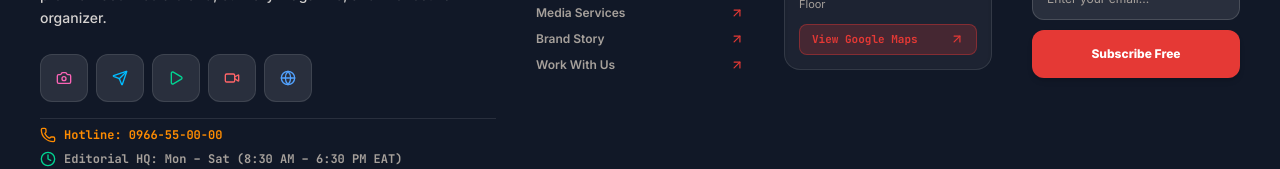
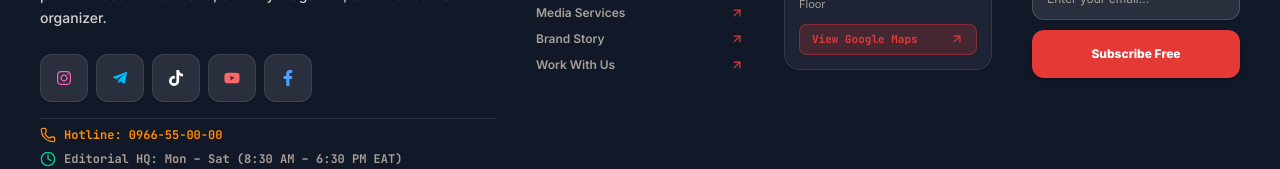
Before and after one commit to Moss-kk/Addis_Foodie, a Next.js app: page /events in a window 1280 px wide. Shown: the part 2696-2865 px from the top of the page. Built offline with nearby package versions, Linux system fonts and the light colour scheme.

Commit message:
feat:_real_brand_social_icons_via_react-icons

```diff
--- a/package.json
+++ b/package.json
@@ -17,6 +17,7 @@
     "next": "16.2.11",
     "react": "19.2.4",
     "react-dom": "19.2.4",
+    "react-icons": "^5.7.0",
     "three": "^0.185.1"
   },
   "devDependencies": {
--- a/src/components/Footer.tsx
+++ b/src/components/Footer.tsx
@@ -2,7 +2,8 @@
 
 import React, { useState } from 'react';
 import Link from 'next/link';
-import { Flame, Camera, Send, Phone, ArrowUpRight, MapPin, Clock, Video, Play, Globe } from 'lucide-react';
+import { Flame, Phone, ArrowUpRight, MapPin, Clock } from 'lucide-react';
+import { FaInstagram, FaTelegramPlane, FaTiktok, FaYoutube, FaFacebookF } from 'react-icons/fa';
 import AddisFoodieLogo from './ui/AddisFoodieLogo';
 
 export default function Footer() {
@@ -38,50 +39,50 @@ export default function Footer() {
                 href="https://www.instagram.com/p/CK8TFBSngx8/?igshid=1pjzbuzr55jv8"
                 target="_blank"
                 rel="noopener noreferrer"
-                className="touch-target p-2.5 rounded-xl bg-white/10 hover:bg-pink-600/40 text-white transition-all border border-white/10 flex items-center justify-center hover:scale-105"
+                className="touch-target p-2.5 rounded-xl bg-white/10 hover:bg-gradient-to-br hover:from-pink-500 hover:to-orange-400 text-white transition-all border border-white/10 flex items-center justify-center hover:scale-105"
                 title="Instagram @addisfoodiess"
               >
-                <Camera className="w-4 h-4 text-pink-400" />
+                <FaInstagram className="w-4 h-4 text-pink-400" size={16} />
               </a>
 
               <a
                 href="https://t.me/addisfoodies"
                 target="_blank"
                 rel="noopener noreferrer"
-                className="touch-target p-2.5 rounded-xl bg-white/10 hover:bg-sky-600/40 text-white transition-all border border-white/10 flex items-center justify-center hover:scale-105"
+                className="touch-target p-2.5 rounded-xl bg-white/10 hover:bg-sky-500 text-white transition-all border border-white/10 flex items-center justify-center hover:scale-105"
                 title="Telegram Feed t.me/addisfoodies"
               >
-                <Send className="w-4 h-4 text-sky-400" />
+                <FaTelegramPlane className="w-4 h-4 text-sky-400" size={16} />
               </a>
 
               <a
                 href="https://www.tiktok.com"
                 target="_blank"
                 rel="noopener noreferrer"
-                className="touch-target p-2.5 rounded-xl bg-white/10 hover:bg-stone-800 text-white transition-all border border-white/10 flex items-center justify-center hover:scale-105"
+                className="touch-target p-2.5 rounded-xl bg-white/10 hover:bg-black text-white transition-all border border-white/10 flex items-center justify-center hover:scale-105"
                 title="TikTok @addisfoodies"
               >
-                <Play className="w-4 h-4 text-emerald-400" />
+                <FaTiktok className="w-4 h-4 text-white" size={16} />
               </a>
 
               <a
                 href="https://www.youtube.com"
                 target="_blank"
                 rel="noopener noreferrer"
-                className="touch-target p-2.5 rounded-xl bg-white/10 hover:bg-red-600/40 text-white transition-all border border-white/10 flex items-center justify-center hover:scale-105"
+                className="touch-target p-2.5 rounded-xl bg-white/10 hover:bg-red-600 text-white transition-all border border-white/10 flex items-center justify-center hover:scale-105"
                 title="YouTube Addis Foodies Official"
               >
-                <Video className="w-4 h-4 text-red-400" />
+                <FaYoutube className="w-4 h-4 text-red-400" size={16} />
               </a>
 
               <a
                 href="https://facebook.com"
                 target="_blank"
                 rel="noopener noreferrer"
-                className="touch-target p-2.5 rounded-xl bg-white/10 hover:bg-blue-600/40 text-white transition-all border border-white/10 flex items-center justify-center hover:scale-105"
+                className="touch-target p-2.5 rounded-xl bg-white/10 hover:bg-blue-600 text-white transition-all border border-white/10 flex items-center justify-center hover:scale-105"
                 title="Facebook"
               >
-                <Globe className="w-4 h-4 text-blue-400" />
+                <FaFacebookF className="w-4 h-4 text-blue-400" size={16} />
               </a>
             </div>
 
--- a/src/components/events/EventShowcaseCard.tsx
+++ b/src/components/events/EventShowcaseCard.tsx
@@ -9,9 +9,8 @@ import {
   Ticket,
   Music,
   UtensilsCrossed,
-  Send,
-  Camera,
 } from 'lucide-react';
+import { FaInstagram, FaTelegramPlane } from 'react-icons/fa';
 
 export interface EventData {
   title: string;
@@ -154,7 +153,7 @@ export function EventShowcaseCard({ event = defaultEvent }: { event?: EventData
               rel="noreferrer"
               className="p-2.5 bg-blue-600/20 text-blue-400 rounded-xl hover:bg-blue-600 hover:text-white transition-all border border-blue-500/30 flex items-center gap-1.5 text-xs font-bold"
             >
-              <Send className="w-4 h-4" /> Telegram
+              <FaTelegramPlane size={16} /> Telegram
             </a>
             <a
               href={event.instagramUrl}
@@ -162,7 +161,7 @@ export function EventShowcaseCard({ event = defaultEvent }: { event?: EventData
               rel="noreferrer"
               className="p-2.5 bg-pink-600/20 text-pink-400 rounded-xl hover:bg-pink-600 hover:text-white transition-all border border-pink-500/30 flex items-center gap-1.5 text-xs font-bold"
             >
-              <Camera className="w-4 h-4" /> Instagram
+              <FaInstagram size={16} /> Instagram
             </a>
           </div>
         </div>
```
Also changed, not shown: src/components/home/SocialHubSection.tsx (+6 -5 lines), 1 other file (tests, documents, lock files or other folders).
